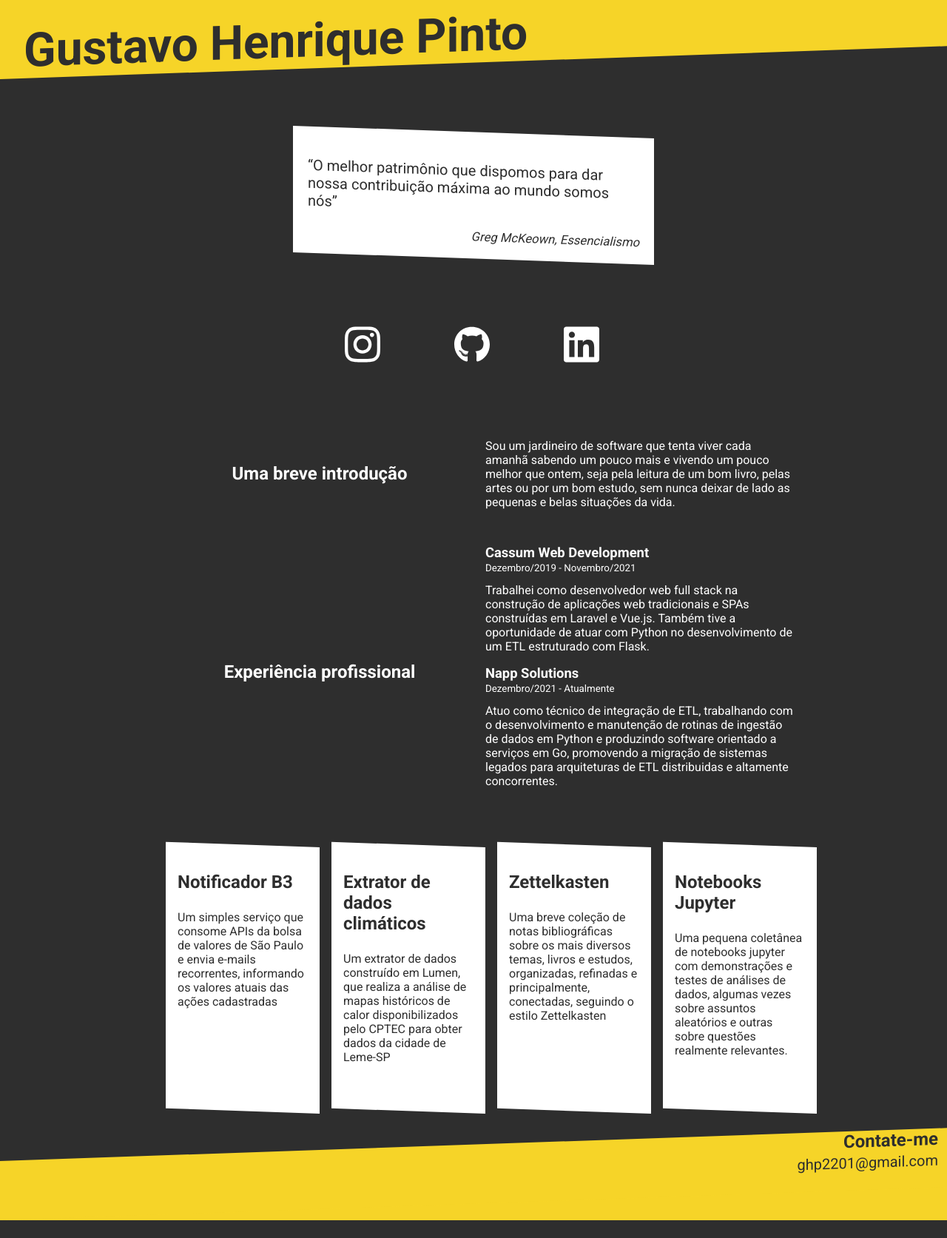
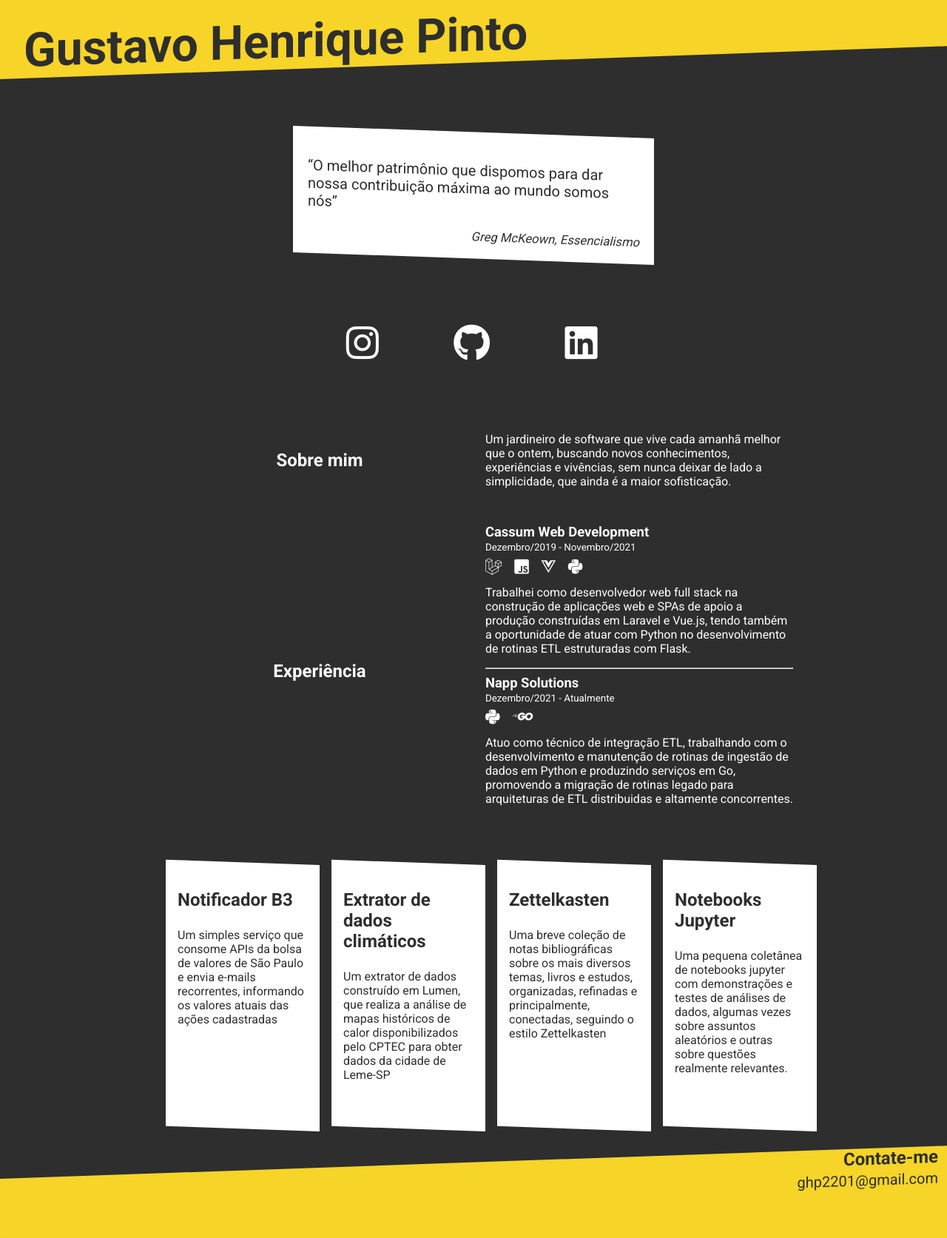
Before and after one commit to gustapinto/gustapinto.github.io, a Jekyll site: the page built from _pages/main.html, in a window 1280 px wide. Shown: the whole page at 74% size. Built offline with Jekyll 4.4.1, drawn with Linux system fonts in a browser that asks for light colours; nearby versions of some CDN libraries; before the commit the page ends 1649 px from its top, so only the background shows below that.

Commit message:
Update frontend

```diff
--- a/_data/jobs.yml
+++ b/_data/jobs.yml
@@ -1,9 +1,17 @@
 - title: Cassum Web Development
   date: Dezembro/2019 - Novembro/2021
-  description: Trabalhei como desenvolvedor web full stack na construção de aplicações web tradicionais e SPAs construídas em Laravel e Vue.js. Também tive a oportunidade de atuar com Python no desenvolvimento de um ETL estruturado com Flask.
+  description: Trabalhei como desenvolvedor web full stack na construção de aplicações web e SPAs de apoio a produção construídas em Laravel e Vue.js, tendo também a oportunidade de atuar com Python no desenvolvimento de rotinas ETL estruturadas com Flask.
   link: https://www.cassum.dev/
+  icons:
+    - <i class="fa-brands fa-laravel"></i>
+    - <i class="fa-brands fa-js-square"></i>
+    - <i class="fa-brands fa-vuejs"></i>
+    - <i class="fa-brands fa-python"></i>
 
 - title: Napp Solutions
   date: Dezembro/2021 - Atualmente
-  description: Atuo como técnico de integração de ETL, trabalhando com o desenvolvimento e manutenção de rotinas de ingestão de dados em Python e produzindo software orientado a serviços em Go, promovendo a migração de sistemas legados para arquiteturas de ETL distribuidas e altamente concorrentes.
+  description: Atuo como técnico de integração ETL, trabalhando com o desenvolvimento e manutenção de rotinas de ingestão de dados em Python e produzindo serviços em Go, promovendo a migração de rotinas legado para arquiteturas de ETL distribuidas e altamente concorrentes.
   link: https://www.nappsolutions.com.br/
+  icons:
+    - <i class="fa-brands fa-python"></i>
+    - <i class="fa-brands fa-golang"></i>
--- a/_includes/components/topic.html
+++ b/_includes/components/topic.html
@@ -1,4 +1,5 @@
 <div class="topic">
+  <div class="topic-info">
     <h2 class="topic-title">
       <a href="{{ include.link }}">
         {{ include.title }}
@@ -7,6 +8,12 @@
     <small class="topic-subtitle">
       {{ include.subtitle }}
     </small>
+    <div class="topic-icons">
+      {% for icon in include.icons %}
+        {{ icon | html }}
+      {% endfor %}
+    </div>
+  </div>
   <p class="topic-text">
     {{ include.text }}
   </p>
--- a/_layouts/default.html
+++ b/_layouts/default.html
@@ -16,6 +16,7 @@
 
   <link rel="preconnect" href="https://fonts.gstatic.com">
   <link href="https://fonts.googleapis.com/css2?family=Roboto:wght@300;400;500;700;900&display=swap" rel="stylesheet">
+  <link href="https://cdnjs.cloudflare.com/ajax/libs/font-awesome/6.1.1/css/all.min.css" rel="stylesheet">
 
   <link type="text/css" rel="stylesheet" href="assets/css/main.css">
 
--- a/_pages/main.html
+++ b/_pages/main.html
@@ -11,7 +11,7 @@ permalink: /
 
     <cite>
       <small>
-      Greg McKeown, Essencialismo
+        Greg McKeown, Essencialismo
       </small>
     </cite>
   </div>
@@ -20,21 +20,15 @@ permalink: /
 <section id="social-media-icons-row">
   <div class="grid-icons">
     <a href="https://www.instagram.com/gustapinto_">
-      <svg aria-hidden="true" focusable="false" data-prefix="fab" data-icon="instagram" class="svg-inline--fa fa-instagram fa-w-14" role="img" xmlns="http://www.w3.org/2000/svg" viewBox="0 0 448 512">
-        <path fill="currentColor" d="M224.1 141c-63.6 0-114.9 51.3-114.9 114.9s51.3 114.9 114.9 114.9S339 319.5 339 255.9 287.7 141 224.1 141zm0 189.6c-41.1 0-74.7-33.5-74.7-74.7s33.5-74.7 74.7-74.7 74.7 33.5 74.7 74.7-33.6 74.7-74.7 74.7zm146.4-194.3c0 14.9-12 26.8-26.8 26.8-14.9 0-26.8-12-26.8-26.8s12-26.8 26.8-26.8 26.8 12 26.8 26.8zm76.1 27.2c-1.7-35.9-9.9-67.7-36.2-93.9-26.2-26.2-58-34.4-93.9-36.2-37-2.1-147.9-2.1-184.9 0-35.8 1.7-67.6 9.9-93.9 36.1s-34.4 58-36.2 93.9c-2.1 37-2.1 147.9 0 184.9 1.7 35.9 9.9 67.7 36.2 93.9s58 34.4 93.9 36.2c37 2.1 147.9 2.1 184.9 0 35.9-1.7 67.7-9.9 93.9-36.2 26.2-26.2 34.4-58 36.2-93.9 2.1-37 2.1-147.8 0-184.8zM398.8 388c-7.8 19.6-22.9 34.7-42.6 42.6-29.5 11.7-99.5 9-132.1 9s-102.7 2.6-132.1-9c-19.6-7.8-34.7-22.9-42.6-42.6-11.7-29.5-9-99.5-9-132.1s-2.6-102.7 9-132.1c7.8-19.6 22.9-34.7 42.6-42.6 29.5-11.7 99.5-9 132.1-9s102.7-2.6 132.1 9c19.6 7.8 34.7 22.9 42.6 42.6 11.7 29.5 9 99.5 9 132.1s2.7 102.7-9 132.1z"></path>
-      </svg>
+      <i class="fa-brands fa-instagram icon"></i>
     </a>
 
     <a href="https://github.com/gustapinto">
-      <svg aria-hidden="true" focusable="false" data-prefix="fab" data-icon="github" class="svg-inline--fa fa-github fa-w-16" role="img" xmlns="http://www.w3.org/2000/svg" viewBox="0 0 496 512" id="github-icon">
-        <path fill="currentColor" d="M165.9 397.4c0 2-2.3 3.6-5.2 3.6-3.3.3-5.6-1.3-5.6-3.6 0-2 2.3-3.6 5.2-3.6 3-.3 5.6 1.3 5.6 3.6zm-31.1-4.5c-.7 2 1.3 4.3 4.3 4.9 2.6 1 5.6 0 6.2-2s-1.3-4.3-4.3-5.2c-2.6-.7-5.5.3-6.2 2.3zm44.2-1.7c-2.9.7-4.9 2.6-4.6 4.9.3 2 2.9 3.3 5.9 2.6 2.9-.7 4.9-2.6 4.6-4.6-.3-1.9-3-3.2-5.9-2.9zM244.8 8C106.1 8 0 113.3 0 252c0 110.9 69.8 205.8 169.5 239.2 12.8 2.3 17.3-5.6 17.3-12.1 0-6.2-.3-40.4-.3-61.4 0 0-70 15-84.7-29.8 0 0-11.4-29.1-27.8-36.6 0 0-22.9-15.7 1.6-15.4 0 0 24.9 2 38.6 25.8 21.9 38.6 58.6 27.5 72.9 20.9 2.3-16 8.8-27.1 16-33.7-55.9-6.2-112.3-14.3-112.3-110.5 0-27.5 7.6-41.3 23.6-58.9-2.6-6.5-11.1-33.3 2.6-67.9 20.9-6.5 69 27 69 27 20-5.6 41.5-8.5 62.8-8.5s42.8 2.9 62.8 8.5c0 0 48.1-33.6 69-27 13.7 34.7 5.2 61.4 2.6 67.9 16 17.7 25.8 31.5 25.8 58.9 0 96.5-58.9 104.2-114.8 110.5 9.2 7.9 17 22.9 17 46.4 0 33.7-.3 75.4-.3 83.6 0 6.5 4.6 14.4 17.3 12.1C428.2 457.8 496 362.9 496 252 496 113.3 383.5 8 244.8 8zM97.2 352.9c-1.3 1-1 3.3.7 5.2 1.6 1.6 3.9 2.3 5.2 1 1.3-1 1-3.3-.7-5.2-1.6-1.6-3.9-2.3-5.2-1zm-10.8-8.1c-.7 1.3.3 2.9 2.3 3.9 1.6 1 3.6.7 4.3-.7.7-1.3-.3-2.9-2.3-3.9-2-.6-3.6-.3-4.3.7zm32.4 35.6c-1.6 1.3-1 4.3 1.3 6.2 2.3 2.3 5.2 2.6 6.5 1 1.3-1.3.7-4.3-1.3-6.2-2.2-2.3-5.2-2.6-6.5-1zm-11.4-14.7c-1.6 1-1.6 3.6 0 5.9 1.6 2.3 4.3 3.3 5.6 2.3 1.6-1.3 1.6-3.9 0-6.2-1.4-2.3-4-3.3-5.6-2z"></path>
-      </svg>
+      <i class="fa-brands fa-github icon"></i>
     </a>
 
     <a href="https://www.linkedin.com/in/gustapinto">
-      <svg aria-hidden="true" focusable="false" data-prefix="fab" data-icon="linkedin" class="svg-inline--fa fa-linkedin fa-w-14" role="img" xmlns="http://www.w3.org/2000/svg" viewBox="0 0 448 512" id="linkedin-icon">
-        <path fill="currentColor" d="M416 32H31.9C14.3 32 0 46.5 0 64.3v383.4C0 465.5 14.3 480 31.9 480H416c17.6 0 32-14.5 32-32.3V64.3c0-17.8-14.4-32.3-32-32.3zM135.4 416H69V202.2h66.5V416zm-33.2-243c-21.3 0-38.5-17.3-38.5-38.5S80.9 96 102.2 96c21.2 0 38.5 17.3 38.5 38.5 0 21.3-17.2 38.5-38.5 38.5zm282.1 243h-66.4V312c0-24.8-.5-56.7-34.5-56.7-34.6 0-39.9 27-39.9 54.9V416h-66.4V202.2h63.7v29.2h.9c8.9-16.8 30.6-34.5 62.9-34.5 67.2 0 79.7 44.3 79.7 101.9V416z"></path>
-      </svg>
+      <i class="fa-brands fa-linkedin icon"></i>
     </a>
   </div>
 </section>
@@ -43,16 +37,16 @@ permalink: /
   <div class="content">
     <div class="grid">
       <h1>
-        Uma breve introdução
+        Sobre mim
       </h1>
       <p>
-        Sou um jardineiro de software que tenta viver cada amanhã sabendo um pouco mais e vivendo um pouco melhor que ontem, seja pela leitura de um bom livro, pelas artes ou por um bom estudo, sem nunca deixar de lado as pequenas e belas situações da vida.
+        Um jardineiro de software que vive cada amanhã melhor que o ontem, buscando novos conhecimentos, experiências e vivências, sem nunca deixar de lado a simplicidade, que ainda é a maior sofisticação.
       </p>
     </div>
 
     <div class="grid">
       <h1>
-        Experiência profissional
+        Experiência
       </h1>
       <div>
         {% for job in site.data.jobs %}
@@ -60,8 +54,13 @@ permalink: /
             title = job.title
             subtitle = job.date
             text = job.description
-            link = project.link
+            link = job.link
+            icons = job.icons
           %}
+
+          {% if forloop.last == false %}
+            <hr/>
+          {% endif %}
         {% endfor %}
       </div>
     </div>
--- a/_sass/_layouts.sass
+++ b/_sass/_layouts.sass
@@ -32,9 +32,9 @@
   width: 35vw
   margin: auto
 
-  svg
+  .icon
     @extend .clickable
-    width: 3rem
+    font-size: 3.15rem
 
 @media (max-width: $breakpoint-medium)
   .grid
--- a/_sass/_topics.sass
+++ b/_sass/_topics.sass
@@ -11,3 +11,14 @@
 
   .topic-text
     margin-top: 0.75em
+
+  .topic-icons
+    font-size: 1.4rem
+    margin-top: 0.2em
+
+    i
+      margin-right: 0.5em
+
+@media (max-width: $breakpoint-mobile)
+  .topic-info
+    text-align: center
--- a/docker-compose.yml
+++ b/docker-compose.yml
@@ -2,9 +2,10 @@ version: "3.3"
 
 services:
   jekyll:
-    image: jekyll/jekyll:pages
+    image: jekyll/jekyll:3
     command: jekyll serve --watch --incremental --force_polling
+    working_dir: /src/jekyll
     ports:
       - 80:4000
     volumes:
-      - .:/srv/jekyll
+      - ./:/src/jekyll:Z
```
Lines whose indentation alone changed are shown as unchanged.
